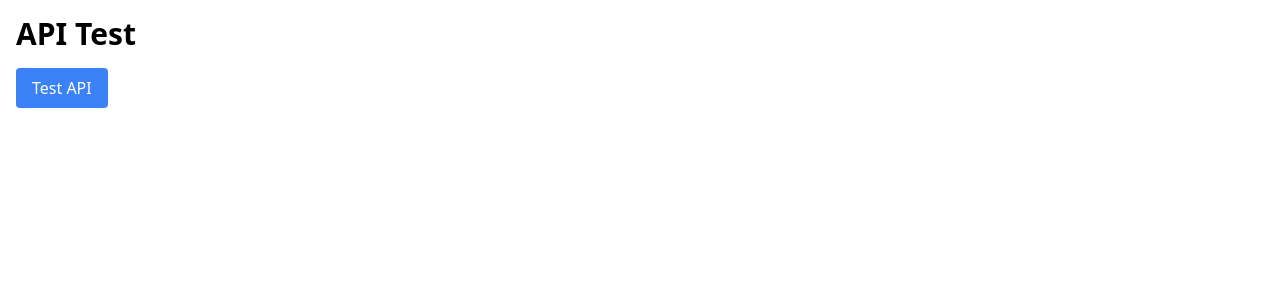
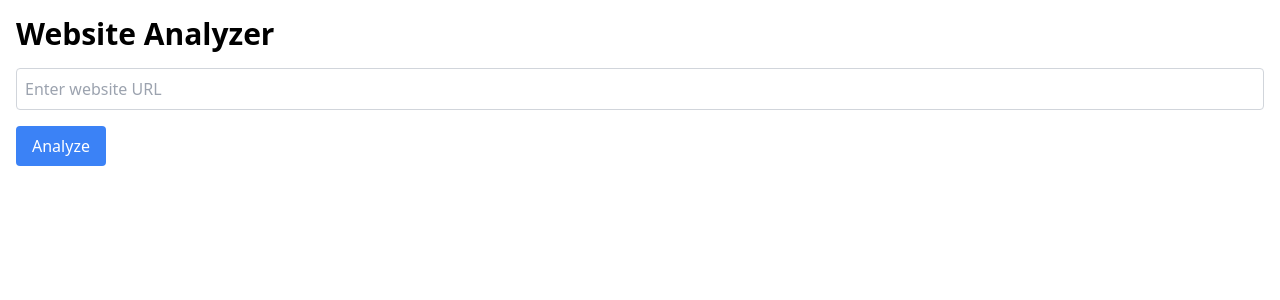
Before and after one commit to mcsdevv/webanalyzer, a React (Vite) app: page / in a window 1280 px wide. Shown: the top 300 px of the page. Built offline with nearby package versions, Linux system fonts and the light colour scheme.

Commit message:
test pass

```diff
--- a/api/hello.ts
+++ /dev/null
@@ -1,5 +0,0 @@
-import type { VercelRequest, VercelResponse } from '@vercel/node';
-
-export default function handler(_req: VercelRequest, res: VercelResponse) {
-  res.status(200).json({ message: 'Hello from API!' });
-}
--- a/src/App.tsx
+++ b/src/App.tsx
@@ -1,21 +1,36 @@
 import { useState, useCallback } from 'react';
 import axios from 'axios';
+import UserInterface from './components/UserInterface';
+import ResultsDisplay from './components/ResultsDisplay';
 
 function App() {
-  const [response, setResponse] = useState<string>('');
+  const [results, setResults] = useState<any>(null);
   const [loading, setLoading] = useState(false);
   const [error, setError] = useState<string | null>(null);
 
-  const handleTest = useCallback(async () => {
+  const handleAnalyze = useCallback(async (url: string) => {
     setLoading(true);
     setError(null);
-    setResponse('');
+    setResults(null);
     try {
-      const result = await axios.get('/api/hello');
-      setResponse(JSON.stringify(result.data));
+      console.log(`Sending analysis request for URL: ${url}`);
+      const response = await axios.post('/api/analyze', { url }, {
+        headers: {
+          'Content-Type': 'application/json'
+        },
+        timeout: 30000
+      });
+      console.log('Received results:', response.data);
+      setResults(response.data);
     } catch (error: any) {
-      console.error('Error during API test:', error);
-      setError(error.message || 'An unexpected error occurred');
+      console.error('Error during analysis:', error);
+      if (error.response) {
+        setError(`Request failed with status code ${error.response.status}: ${error.response.data.error || 'Unknown error'}`);
+      } else if (error.request) {
+        setError('No response received from the server');
+      } else {
+        setError(error.message || 'An unexpected error occurred');
+      }
     } finally {
       setLoading(false);
     }
@@ -23,12 +38,11 @@ function App() {
 
   return (
     <div className="container mx-auto p-4">
-      <h1 className="text-3xl font-bold mb-4">API Test</h1>
-      <button onClick={handleTest} disabled={loading} className="px-4 py-2 bg-blue-500 text-white rounded">
-        {loading ? 'Testing...' : 'Test API'}
-      </button>
+      <h1 className="text-3xl font-bold mb-4">Website Analyzer</h1>
+      <UserInterface onAnalyze={handleAnalyze} loading={loading} />
+      {loading && <p className="mt-4">Analyzing website...</p>}
       {error && <p className="mt-4 text-red-500">Error: {error}</p>}
-      {response && <pre className="mt-4 p-2 bg-gray-100 rounded">{response}</pre>}
+      {results && <ResultsDisplay results={results} />}
     </div>
   );
 }
```
